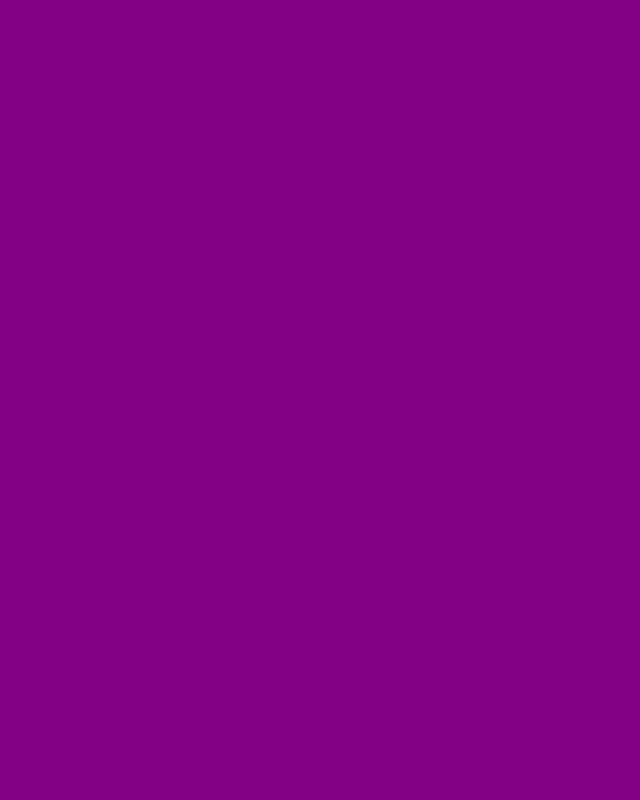
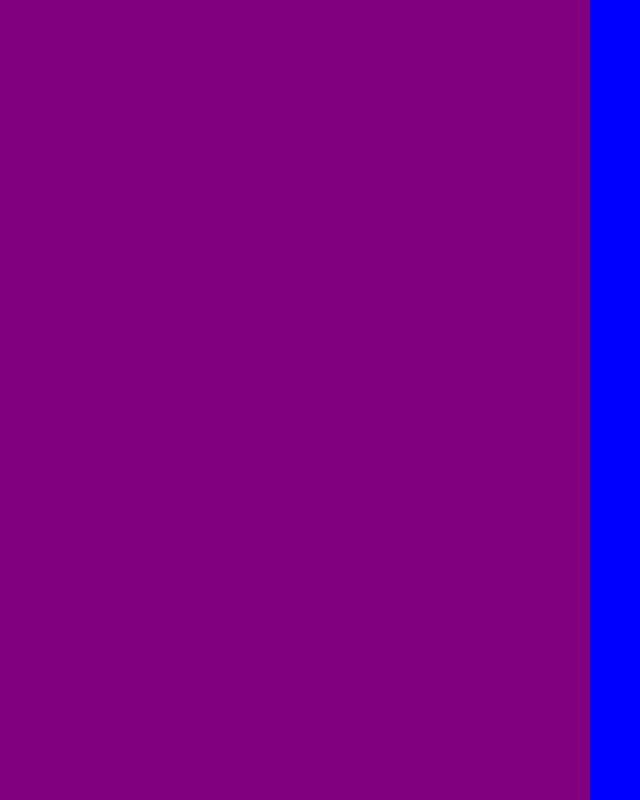
Before and after one commit to maksimlegitdev/test100vh, a plain HTML site: page index.html in a window 1280 px wide. Shown: the whole page, without its empty margins (640-1280 px from the left). Drawn offline with Linux system fonts and the light colour scheme.

Commit message:
Add files via upload

```diff
--- a/index.html
+++ b/index.html
@@ -12,6 +12,30 @@
       border: 0;
       margin: 0;
     }
+
+    html, body {
+      height: 100%;
+    }
+
+    .block {
+      z-index: 2;
+      position: absolute;
+      left: 0;
+      top: 0;
+      width: 100%;
+      height: 100%;
+    }
+
+    .block::after {
+      content: '';
+      position: absolute;
+      right: 0;
+      top: 0;
+      width: 50px;
+      height: 100%;
+      background-color: blue;
+    }
+
     .test100vh {
       height: 100vh;
       background-color: purple;
@@ -19,6 +43,7 @@
   </style>
 </head>
 <body>
+  <div class="block"></div>
   <div class="test100vh"></div>
 </body>
 </html>
```
